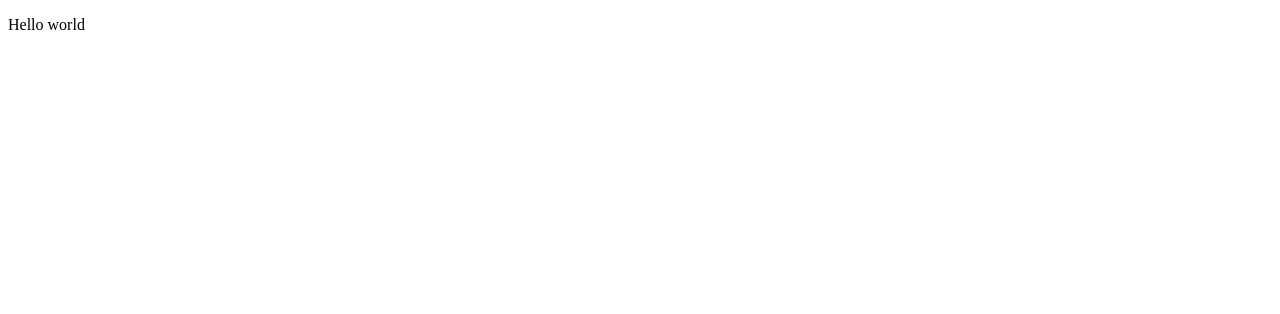
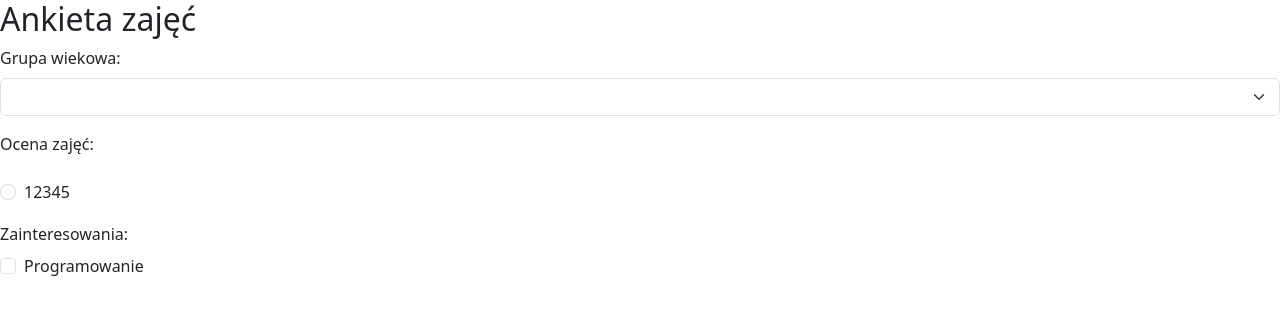
Before and after one commit to MatiCh2008/INF.04-cw1, a React (Vite) app in the folder Cw1/: page / in a window 1280 px wide. Shown: the top 314 px of the page. Built offline with nearby package versions, Linux system fonts and the light colour scheme.

Commit message:
w trakcie

```diff
--- a/Cw1/src/App.jsx
+++ b/Cw1/src/App.jsx
@@ -1,7 +1,39 @@
+import 'bootstrap/dist/css/bootstrap.css';
+import { useState } from 'react';
+
 const App = () => {
   return (
     <div>
-      <p>Hello world</p>
+      <h2>Ankieta zajęć</h2>
+      <div className="mb-3">
+        <label htmlFor="Grupa wiekowa" className="form-label">Grupa wiekowa: </label>
+        <select className="form-select" id="grupaWiekowa">
+          <option value=""></option>
+          <option value="1">do 18 lat</option>
+          <option value="2">19-30 lat</option>
+          <option value="3">powyżej 30 lat</option>
+        </select>
+      </div>
+      <label htmlFor="Ocena zajec" className="form-label">Ocena zajęć: </label> <p></p>
+      <div className="form-check form-check-inline">
+
+        <input className="form-check-input" type="radio" name="ocena" id="ocena1" value="1" />
+        <label className="form-check-label" htmlFor="ocena1">1</label>
+        <input className="form-check-input" type="radio" name="ocena" id="ocena2" value="2" />
+        <label className="form-check-label" htmlFor="ocena2">2</label>
+        <input className="form-check-input" type="radio" name="ocena" id="ocena3" value="3" />
+        <label className="form-check-label" htmlFor="ocena3">3</label>
+        <input className="form-check-input" type="radio" name="ocena" id="ocena4" value="4" />
+        <label className="form-check-label" htmlFor="ocena4">4</label>
+        <input className="form-check-input" type="radio" name="ocena" id="ocena5" value="5" />
+        <label className="form-check-label" htmlFor="ocena5">5</label>
+      </div>
+      <p></p>
+      <label htmlFor="Zainteresowania" className="form-label">Zainteresowania: </label>
+      <div className="form-check">
+        <input className="form-check-input" type="checkbox" id="programowanie" value="Programowanie" />
+        <label className="form-check-label" htmlFor="programowanie">Programowanie</label>
+      </div>
     </div>
   )
 }
```
